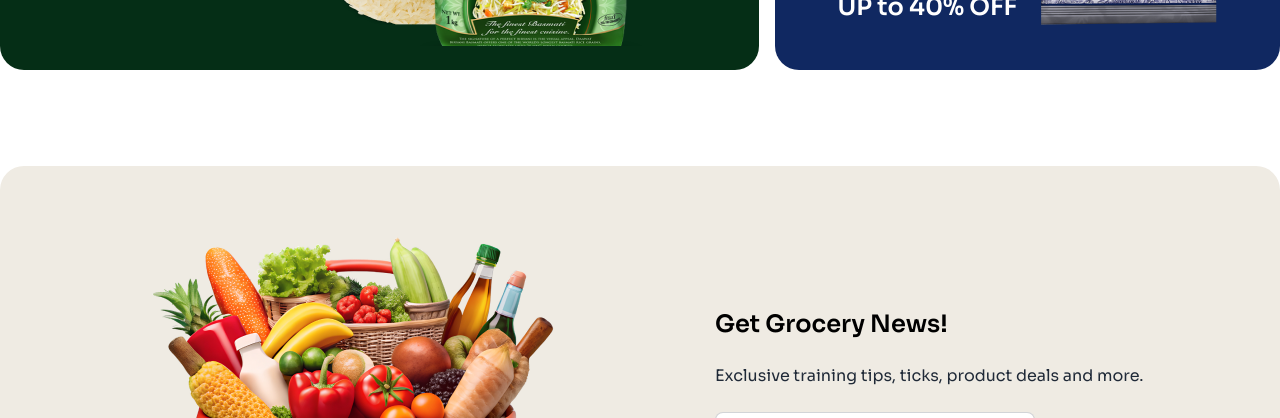
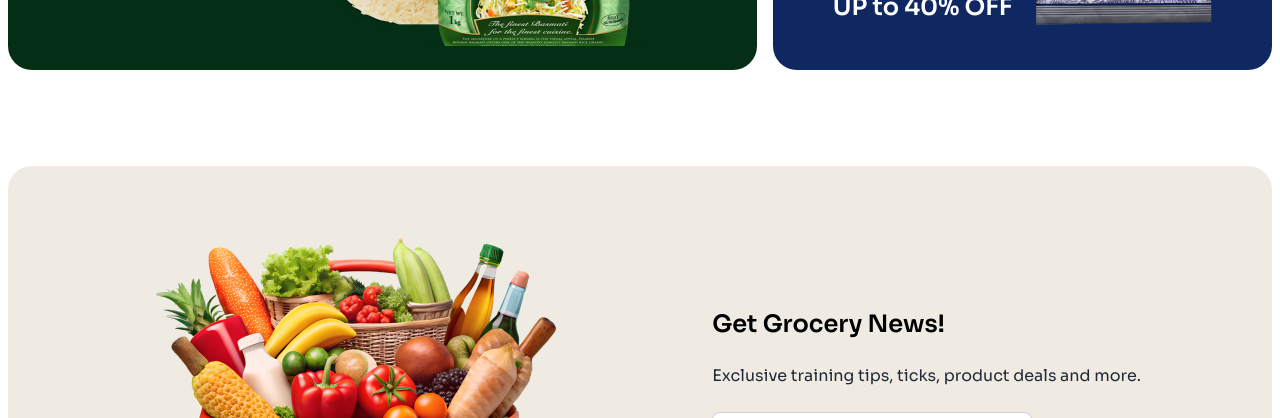
Before and after one commit to mdalaminbdct/assignment-vagitable-shop, a plain HTML site: page index.html in a window 1280 px wide. Shown: the part 3288-3706 px from the top of the page. Drawn offline with nearby package versions, Linux system fonts and the light colour scheme.

Commit message:
Finish Assignment revision

```diff
--- a/index.html
+++ b/index.html
@@ -35,7 +35,7 @@
     </style>
 </head>
 
-<body class="font-sora">
+<body class="font-sora px-2">
     <!-- Header -->
     <header class="bg-gradient-to-t from-[#EFEBE3] to-white">
         <!-- ---navigation Section--- -->
@@ -404,11 +404,10 @@
         <!-- Arrival and offer section end -->
 
     </main>
-
     <!-- Footer Section -->
     <footer class="relative">
         <!-- Grocery News start -->
-         <section class="container mx-auto bg-[#EFEBE3] rounded-3xl absolute -top-1/3 lg:-top-56 lg:left-1/2 lg:-translate-x-1/2">
+         <section class="container mx-auto bg-[#EFEBE3] rounded-3xl absolute -top-1/3 -translate-x-1/2 left-1/2 lg:-top-56 lg:left-1/2 lg:-translate-x-1/2 md:-top-1/2">
                 <div class="lg:flex lg:items-center lg:justify-evenly py-16">
                         <!-- Grocery News image -->
                     <div class="mb-6">
```
